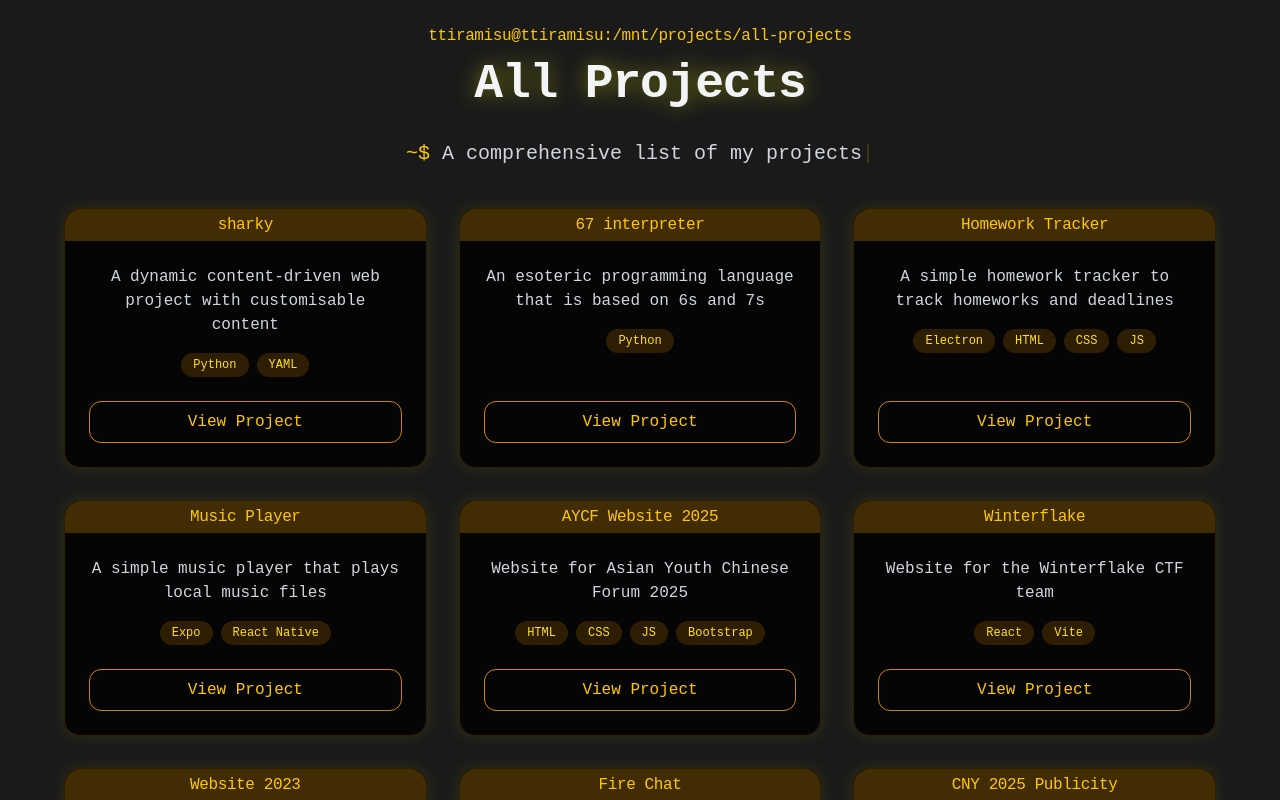
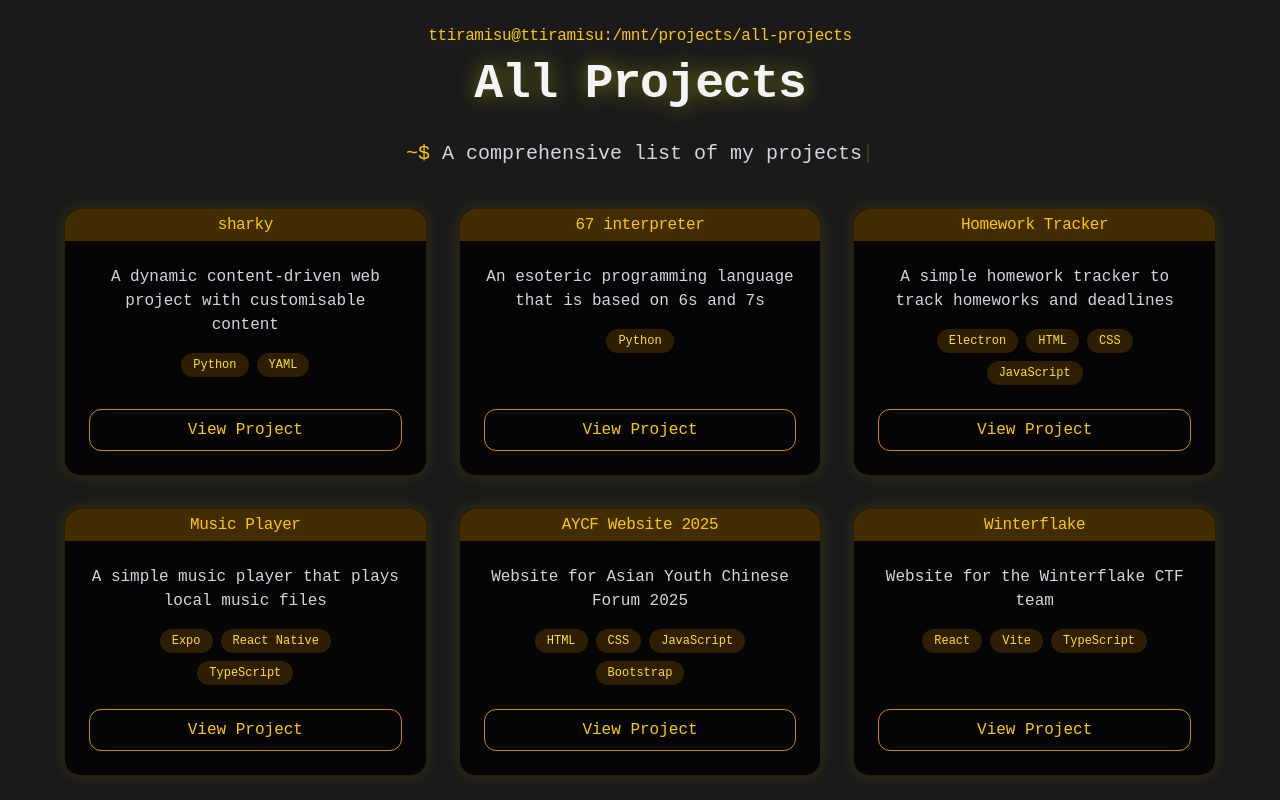
Before and after one commit to ttiramisu/website-personal-2.0, a React (Vite) app: page /projects in a window 1280 px wide. Shown: the top 800 px of the page. Built offline with nearby package versions, Linux system fonts and the light colour scheme; a web font is replaced by a local one.

Commit message:
updated dataset

```diff
--- a/src/data/projectsData.ts
+++ b/src/data/projectsData.ts
@@ -21,25 +21,25 @@ export const projects: Project[] = [
   {
     name: "Homework Tracker",
     desc: "A simple homework tracker to track homeworks and deadlines",
-    tech: ["Electron", "HTML", "CSS", "JS"],
+    tech: ["Electron", "HTML", "CSS", "JavaScript"],
     link: "https://github.com/ttiramisu/hw-tracker",
   },
   {
     name: "Music Player",
     desc: "A simple music player that plays local music files",
-    tech: ["Expo", "React Native"],
+    tech: ["Expo", "React Native", "TypeScript"],
     link: "https://github.com/ttiramisu/music-player",
   },
   {
     name: "AYCF Website 2025",
     desc: "Website for Asian Youth Chinese Forum 2025",
-    tech: ["HTML", "CSS", "JS", "Bootstrap"],
+    tech: ["HTML", "CSS", "JavaScript", "Bootstrap"],
     link: "https://github.com/Summerflake/AYCF-WEBSITE-2025",
   },
   {
     name: "Winterflake",
     desc: "Website for the Winterflake CTF team",
-    tech: ["React", "Vite"],
+    tech: ["React", "Vite", "TypeScript"],
     link: "https://github.com/ttiramisu/winterflake",
   },
   {
@@ -51,7 +51,7 @@ export const projects: Project[] = [
   {
     name: "Fire Chat",
     desc: "A sketchy real-time chatting application (pls do not hack)",
-    tech: ["HTML", "CSS", "JS", "Firebase"],
+    tech: ["HTML", "CSS", "JavaScript", "Firebase"],
     link: "https://github.com/ttiramisu/online-chat",
   },
   {
```
